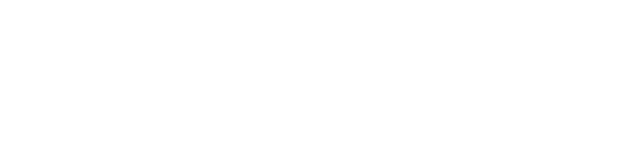
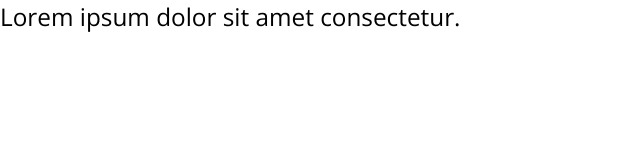
Before and after one commit to kooroosh1363/JS-FastFood-shop, a plain HTML site: page index.html in a window 1280 px wide. Shown: the whole page, without its empty margins (0-640 px from the left). Drawn offline with nearby package versions, Linux system fonts and the light colour scheme; a web font is replaced by a local one.

Commit message:
add html code and first swiper

```diff
--- a/index.html
+++ b/index.html
@@ -14,6 +14,64 @@
 
 <body>
 
+    <!-- header-s -->
+    <header class="header" id="header"></header>
+    <!-- header-e -->
+
+
+    <!-- main-s -->
+    <main class="main">
+        <!-- home-s -->
+        <section class="home" id="home">
+            <div class="swiper container swiper-home">
+                <div class="swiper-wrapper">
+                    <!-- swiper-1-s -->
+                    <div class="grid swiper-slide content_home">
+                        <div class="data_home">
+                            <h3 class="subT_home">Lorem ipsum dolor sit amet consectetur.</h3>
+                            <h1 class="title_home"></h1>
+                            <p class="desc_home"></p>
+
+
+                            <a href="#menu" class="btn"></a>
+                        </div>
+                    </div>
+                    <!-- swiper-1-e -->
+                </div>
+            </div>
+        </section>
+        <!-- home-e -->
+
+
+        <!-- about-s -->
+        <!-- about-e -->
+
+
+        <!-- menu-s -->
+        <!-- menu-e -->
+
+
+
+        <!-- services-s -->
+        <!-- services-e -->
+
+
+        <!-- deals-s -->
+        <!-- deals-e -->
+
+
+
+        <!-- menu-s -->
+        <!-- menu-e -->
+
+
+        <!-- reservation-s -->
+        <!-- reservation-e -->
+    </main>
+    <!-- main-e -->
+
+
+
 
 
 
```
